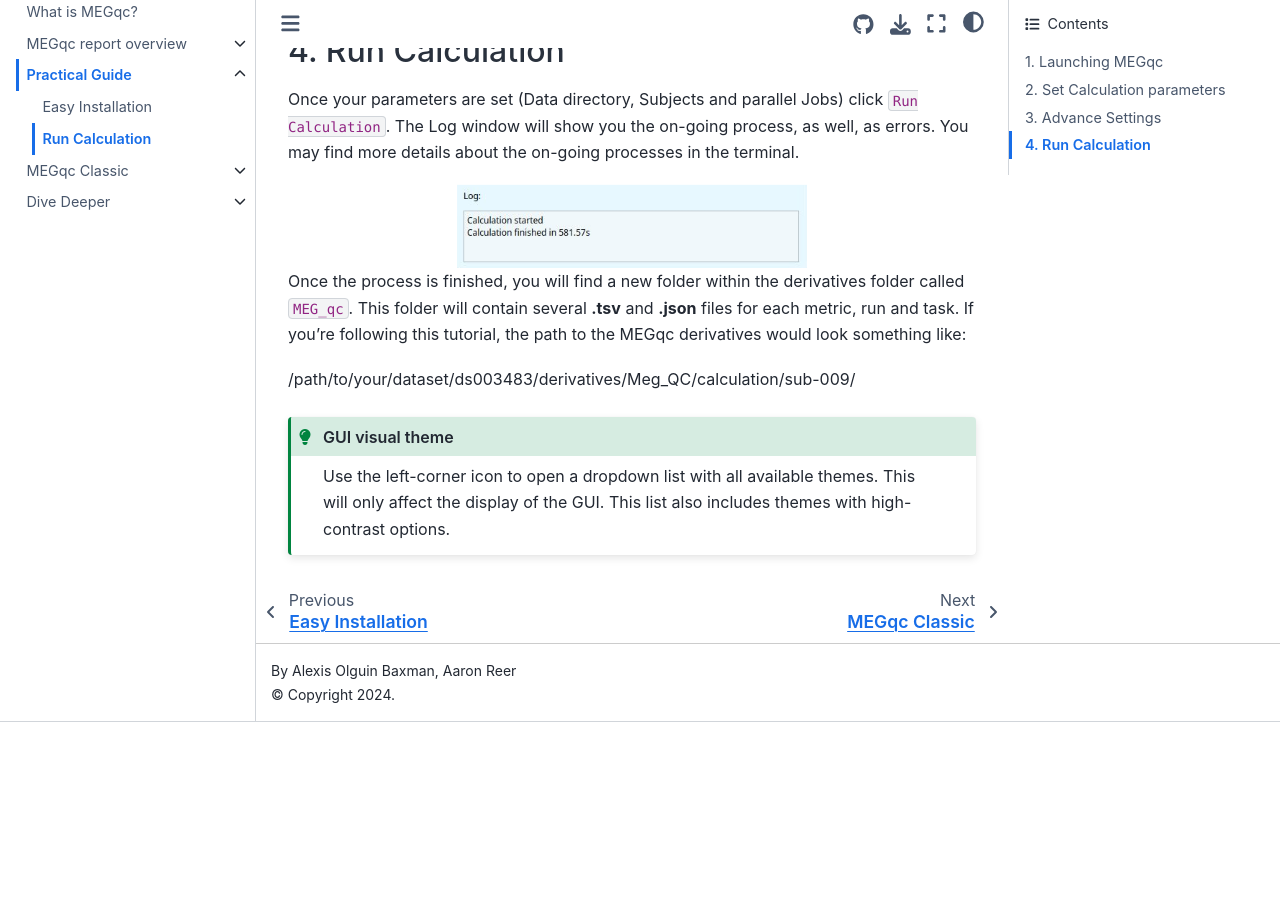
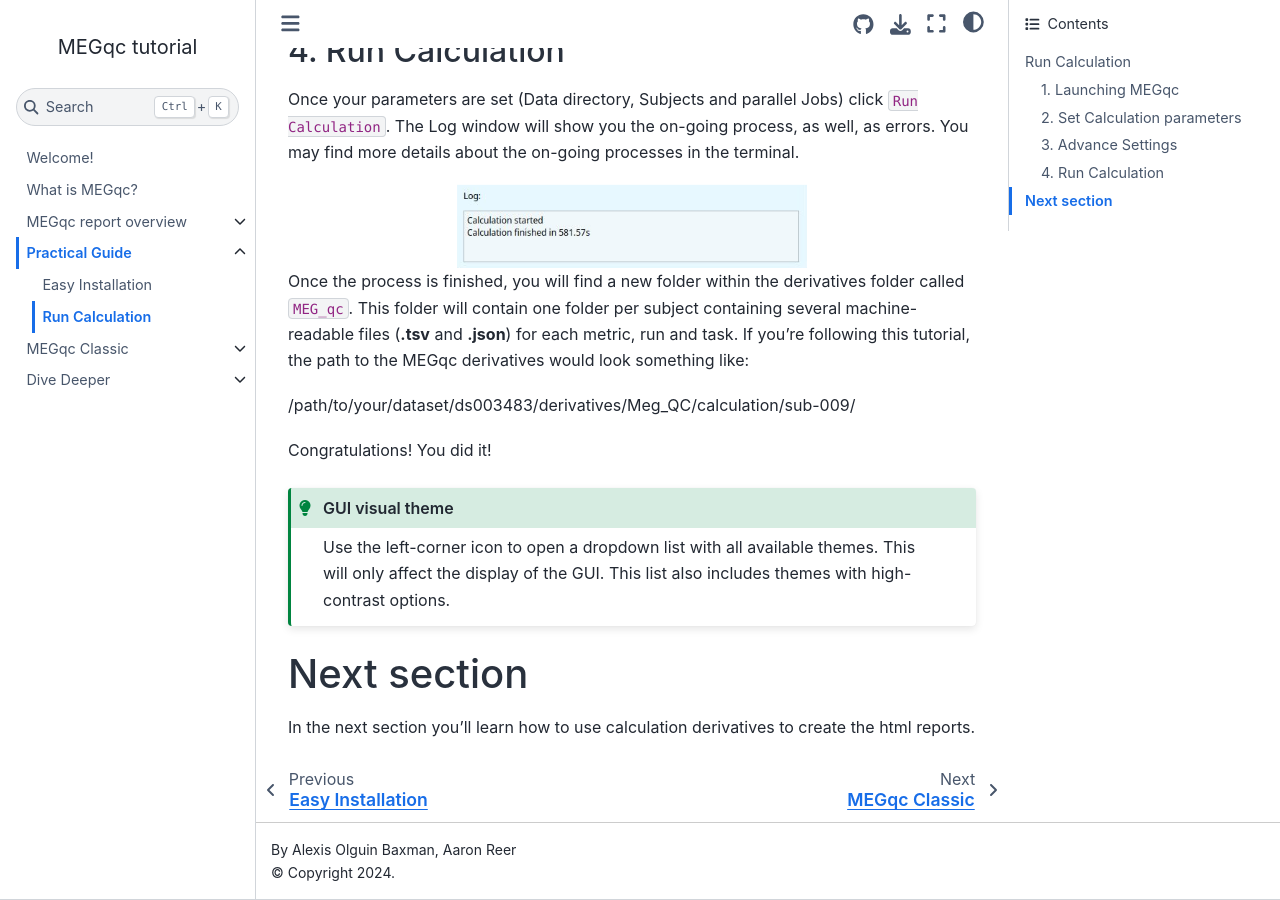
Before and after one commit to ANCPLabOldenburg/megqc_documentation, a Jupyter Book: the page built from new/run.md, in a window 1280 px wide and 900 px high, scrolled down 2133 px. Built offline with Jupyter Book 1.0.4 settings and Sphinx 7.4.7 and the Sphinx Book theme 1.1.4, drawn with Linux system fonts in a browser that asks for light colours; pages that are not in the unit, such as notebooks, are missing from menus; before the commit the page ends 2855 px from its top, so only the background shows below that.

Commit message:
Update run.md

````diff
--- a/new/run.md
+++ b/new/run.md
@@ -57,10 +57,12 @@
 
 <img src="../static/mini/log.png" alt="settings-gui" width="350px" align="center">
 
-Once the process is finished, you will find a new folder within the derivatives folder called `MEG_qc`. This folder will contain several **.tsv** and **.json** files for each metric, run and task. If you're following this tutorial, the path to the MEGqc derivatives would look something like:
+Once the process is finished, you will find a new folder within the derivatives folder called `MEG_qc`. This folder will contain one folder per subject containing several machine-readable files (**.tsv** and **.json**) for each metric, run and task. If you're following this tutorial, the path to the MEGqc derivatives would look something like:
 
-  /path/to/your/dataset/ds003483/derivatives/Meg_QC/calculation/sub-009/
 
+   /path/to/your/dataset/ds003483/derivatives/Meg_QC/calculation/sub-009/
+
+Congratulations! You did it!
 
 ```{admonition} GUI visual theme
 :class: tip
@@ -68,3 +70,5 @@
 Use the left-corner icon to open a dropdown list with all available themes. This will only affect the display of the GUI. This list also includes themes with high-contrast options.
 
 ```
+# Next section
+In the next section you'll learn how to use calculation derivatives to create the html reports.
````
